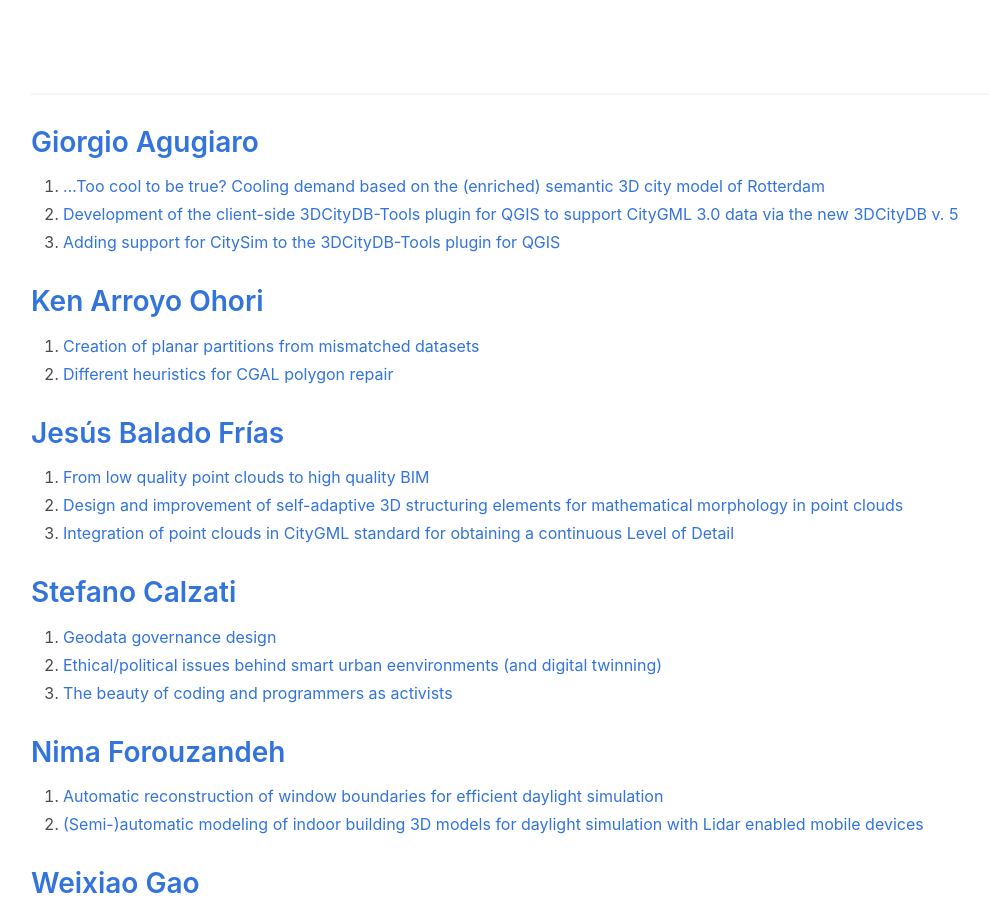
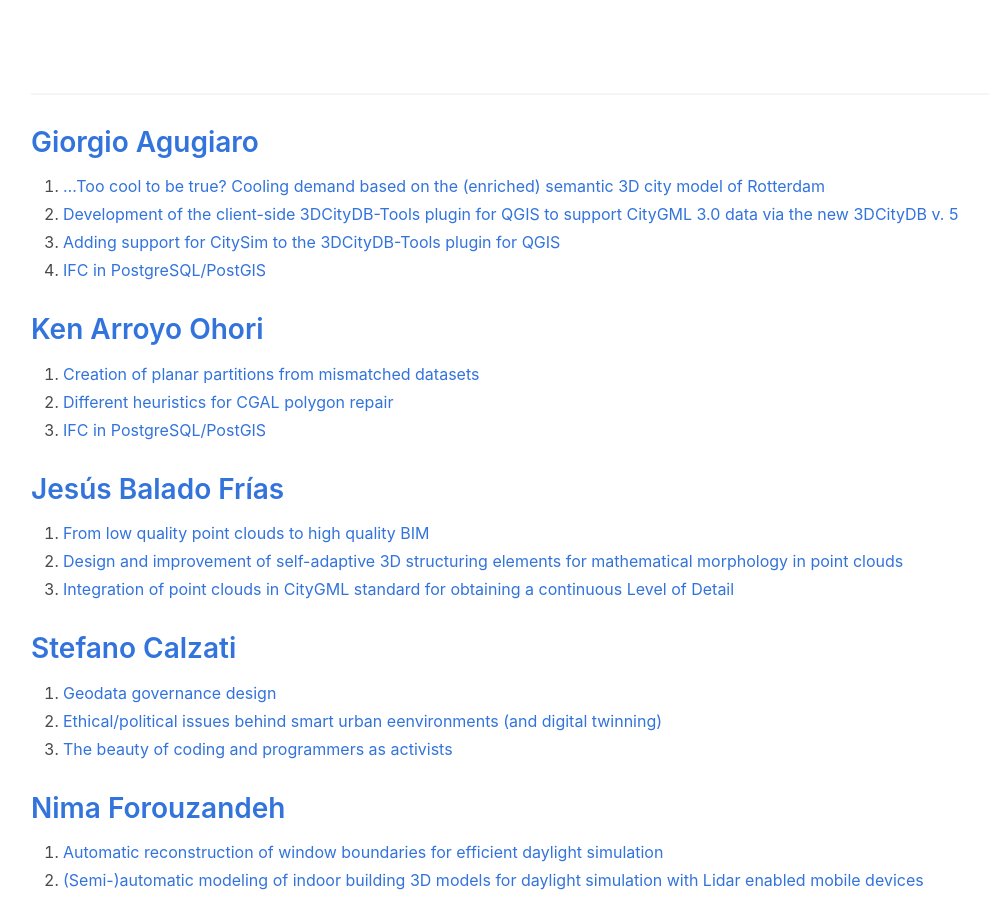
Before and after one commit to tudelft3d/geo2020, a Jekyll site: the page built from potentialtopics/index.md, in a window 1280 px wide and 900 px high, scrolled down 967 px. Shown: the whole window, without its empty margins (33-1022 px from the left). Built offline with Jekyll 4.4.1, drawn with Linux system fonts in a browser that asks for light colours; nearby versions of some CDN libraries.

Commit message:
ifcsql topic

```diff
--- a/potentialtopics/index.md
+++ b/potentialtopics/index.md
@@ -30,13 +30,15 @@
 ---
 
 ## [Giorgio Agugiaro](https://3d.bk.tudelft.nl/gagugiaro/)
- 1. [...Too cool to be true? Cooling demand based on the (enriched) semantic 3D city model of Rotterdam](https://3d.bk.tudelft.nl/education/msctopics/#too-cool-to-be-true-cooling-demand-based-on-the-enriched-semantic-3d-city-model-of-rotterdam)
- 2. [Development of the client-side 3DCityDB-Tools plugin for QGIS to support CityGML 3.0 data via the new 3DCityDB v. 5](https://3d.bk.tudelft.nl/education/msctopics/#development-of-the-client-side-part-of-the-3dcitydb-tools-plugin-for-qgis-to-support-citygml-30-data)
- 3. [Adding support for CitySim to the 3DCityDB-Tools plugin for QGIS](https://3d.bk.tudelft.nl/education/msctopics/#adding-support-for-citysim-to-the-3dcitydb-tools-plugin-for-qgis)
+1. [...Too cool to be true? Cooling demand based on the (enriched) semantic 3D city model of Rotterdam](https://3d.bk.tudelft.nl/education/msctopics/#too-cool-to-be-true-cooling-demand-based-on-the-enriched-semantic-3d-city-model-of-rotterdam)
+2. [Development of the client-side 3DCityDB-Tools plugin for QGIS to support CityGML 3.0 data via the new 3DCityDB v. 5](https://3d.bk.tudelft.nl/education/msctopics/#development-of-the-client-side-part-of-the-3dcitydb-tools-plugin-for-qgis-to-support-citygml-30-data)
+3. [Adding support for CitySim to the 3DCityDB-Tools plugin for QGIS](https://3d.bk.tudelft.nl/education/msctopics/#adding-support-for-citysim-to-the-3dcitydb-tools-plugin-for-qgis)
+4. [IFC in PostgreSQL/PostGIS](https://3d.bk.tudelft.nl/education/msctopics/#ifc-in-postgresqlpostgis)
 
 ## [Ken Arroyo Ohori](https://3d.bk.tudelft.nl/ken/)
 1. [Creation of planar partitions from mismatched datasets](https://3d.bk.tudelft.nl/education/msctopics/#creation-of-planar-partitions-from-mismatched-datasets)
-1. [Different heuristics for CGAL polygon repair](https://3d.bk.tudelft.nl/education/msctopics/#different-heuristics-for-cgal-polygon-repair)
+2. [Different heuristics for CGAL polygon repair](https://3d.bk.tudelft.nl/education/msctopics/#different-heuristics-for-cgal-polygon-repair)
+3. [IFC in PostgreSQL/PostGIS](https://3d.bk.tudelft.nl/education/msctopics/#ifc-in-postgresqlpostgis)
 
 ## [Jesús Balado Frías](https://www.gdmc.nl/staff/)
 1. [From low quality point clouds to high quality BIM](https://www.gdmc.nl/education/topics/topics.html#from-low-quality-point-clouds-to-high-quality-bim)
```
